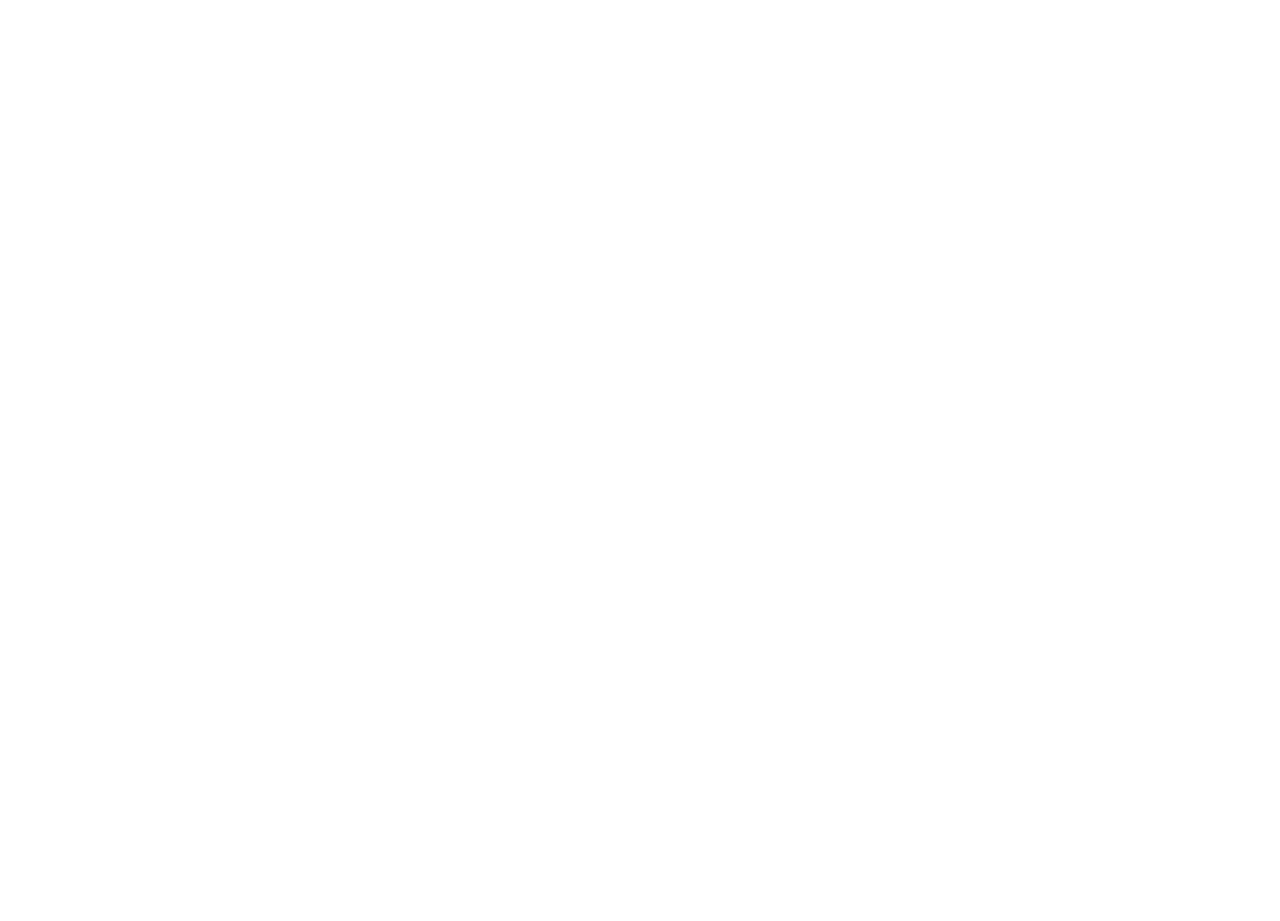
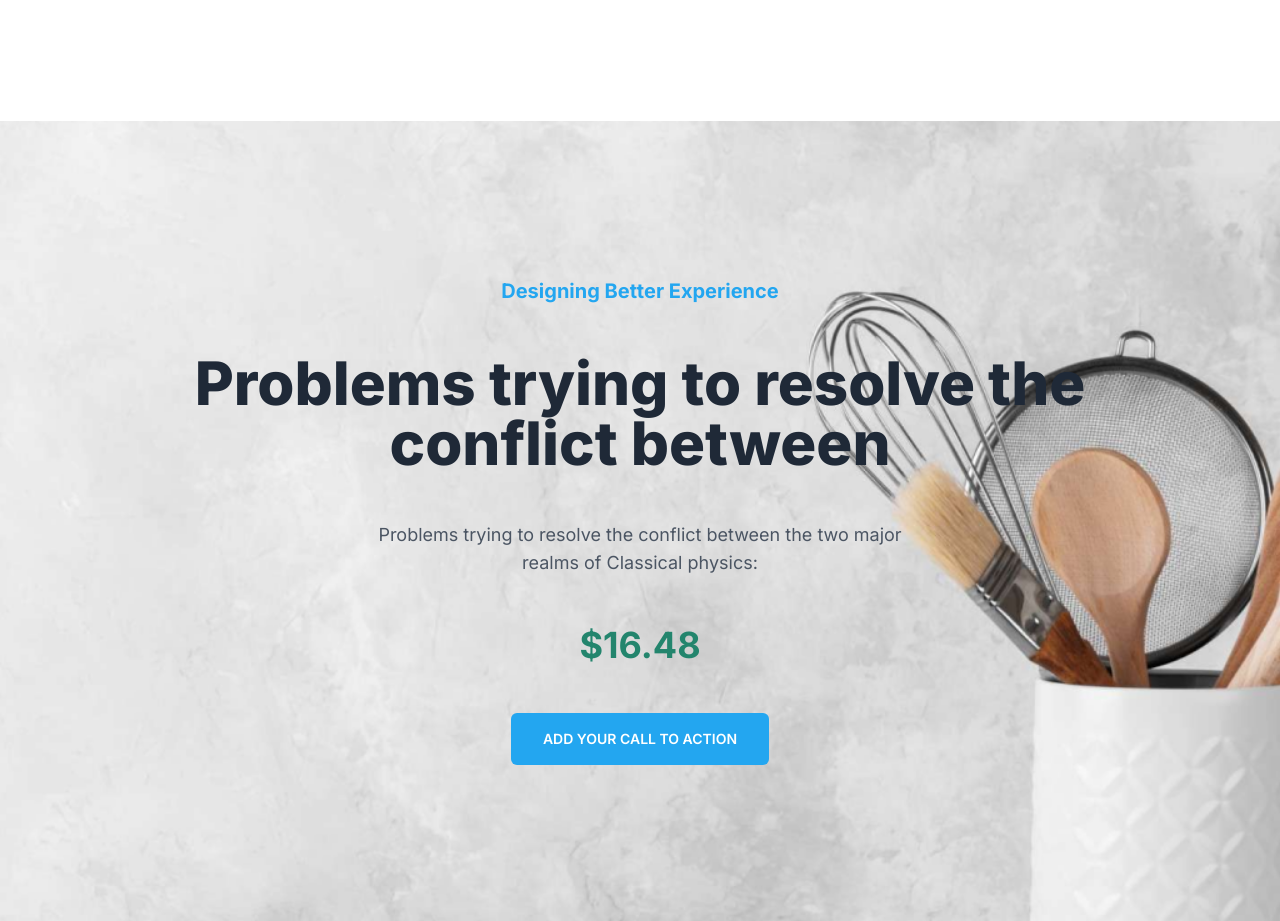
Before and after one commit to felix1251/ecommerce-web, a Next.js app: page / in a window 1280 px wide. Shown: the part 3200-4121 px from the top of the page. Before the commit the page ends 3257 px from the top, so only its background shows below. Built offline with nearby package versions, Linux system fonts and the light colour scheme; no server answers.

Commit message:
better experience component & custom 404 not found page

```diff
--- /dev/null
+++ b/app/not-found.tsx
@@ -0,0 +1,5 @@
+const NotFoundPage = () => {
+  return <main className="">not-found</main>;
+};
+
+export default NotFoundPage;
--- a/app/page.tsx
+++ b/app/page.tsx
@@ -1,4 +1,5 @@
 import {
+  BetterExperienceSection,
   DynamicProductsSection,
   FeaturedPostSection,
   HomeMainSection,
@@ -14,6 +15,7 @@
       <NotesSection />
       <FeaturedPostSection />
       <WhatTheySayAboutUsSection />
+      <BetterExperienceSection />
     </main>
   );
 }
--- a/components/atoms/Button.tsx
+++ b/components/atoms/Button.tsx
@@ -5,6 +5,7 @@
   variant?: "primary" | "ghost";
   capitalize?: boolean;
   loading?: boolean;
+  size?: "sm" | "md" | "lg";
 }
 
 const conditionalVariant = (variant: string): string => {
@@ -20,18 +21,34 @@
   }
 };
 
+const conditionalSize = (size: string): string => {
+  const defaultVariant = "px-6 py-2.5";
+
+  switch (size) {
+    case "md":
+      return defaultVariant;
+    case "sm":
+      return "px-5 py-2";
+    case "lg":
+      return "px-8 py-4";
+    default:
+      return defaultVariant;
+  }
+};
+
 const Button: React.FunctionComponent<IButtonProps> = ({
   children,
   variant = "primary",
   capitalize = true,
   loading = false,
+  size = "md",
   ...props
 }: IButtonProps) => {
   return (
     <button
       className={`flex gap-2 px-6 py-2.5 text-sm font-semibold rounded-md w-fit ${
         capitalize ? "uppercase" : ""
-      } ${conditionalVariant(variant)}`}
+      } ${conditionalVariant(variant)} ${conditionalSize(size)}`}
       {...props}
     >
       <span>{children}</span>
--- /dev/null
+++ b/components/molecules/BetterExperienceSection.tsx
@@ -0,0 +1,24 @@
+import { Button } from "@/atoms";
+
+const BetterExperienceSection: React.FunctionComponent = () => {
+  return (
+    <section className="bg-better-experence min-h-screen w-full bg-no-repeat bg-cover bg-center grid place-items-center bg-fixed">
+      <div className="margin-small-screen flex flex-col items-center w-full gap-12">
+        <h2 className="text-primary text-xl text-center font-bold">
+          Designing Better Experience
+        </h2>
+        <div className="font-extrabold text-6xl text-center text-gray-800">
+          Problems trying to resolve the conflict between
+        </div>
+        <p className="font text-lg text-gray-600 w-[550px] text-center">
+          Problems trying to resolve the conflict between the two major realms
+          of Classical physics:
+        </p>
+        <div className="text-4xl font-bold text-secondary">$16.48</div>
+        <Button size="lg">ADD YOUR CALL TO ACTION</Button>
+      </div>
+    </section>
+  );
+};
+
+export default BetterExperienceSection;
--- a/components/molecules/WhatTheySayAboutUsSection.tsx
+++ b/components/molecules/WhatTheySayAboutUsSection.tsx
@@ -2,7 +2,7 @@
 
 const WhatTheySayAboutUsSection: React.FunctionComponent = () => {
   return (
-    <section className="py-24 mx-auto max-w-[1000px] px-4 md:px-8 w-full grid grid-cols-2 gap-24">
+    <section className="py-32 mx-auto max-w-[1000px] px-4 md:px-8 w-full grid grid-cols-2 gap-24">
       <Testimony />
       <MediaPhotos />
     </section>
--- a/components/molecules/index.ts
+++ b/components/molecules/index.ts
@@ -1,3 +1,4 @@
+export { default as BetterExperienceSection } from "./BetterExperienceSection";
 export { default as DynamicProductsSection } from "./DynamicProductsSection";
 export { default as FeaturedPostSection } from "./FeaturedPostSection";
 export { default as HeaderLinks } from "./HeaderLinks";
--- a/tailwind.config.ts
+++ b/tailwind.config.ts
@@ -18,6 +18,9 @@
         secondary: "1180px",
         tertiary: "1000px",
       },
+      backgroundImage: {
+        "better-experence": "url(/better-experence-bg.png)",
+      },
     },
   },
   plugins: [],
```
Also changed, not shown: public/better-experence-bg.png (added).
